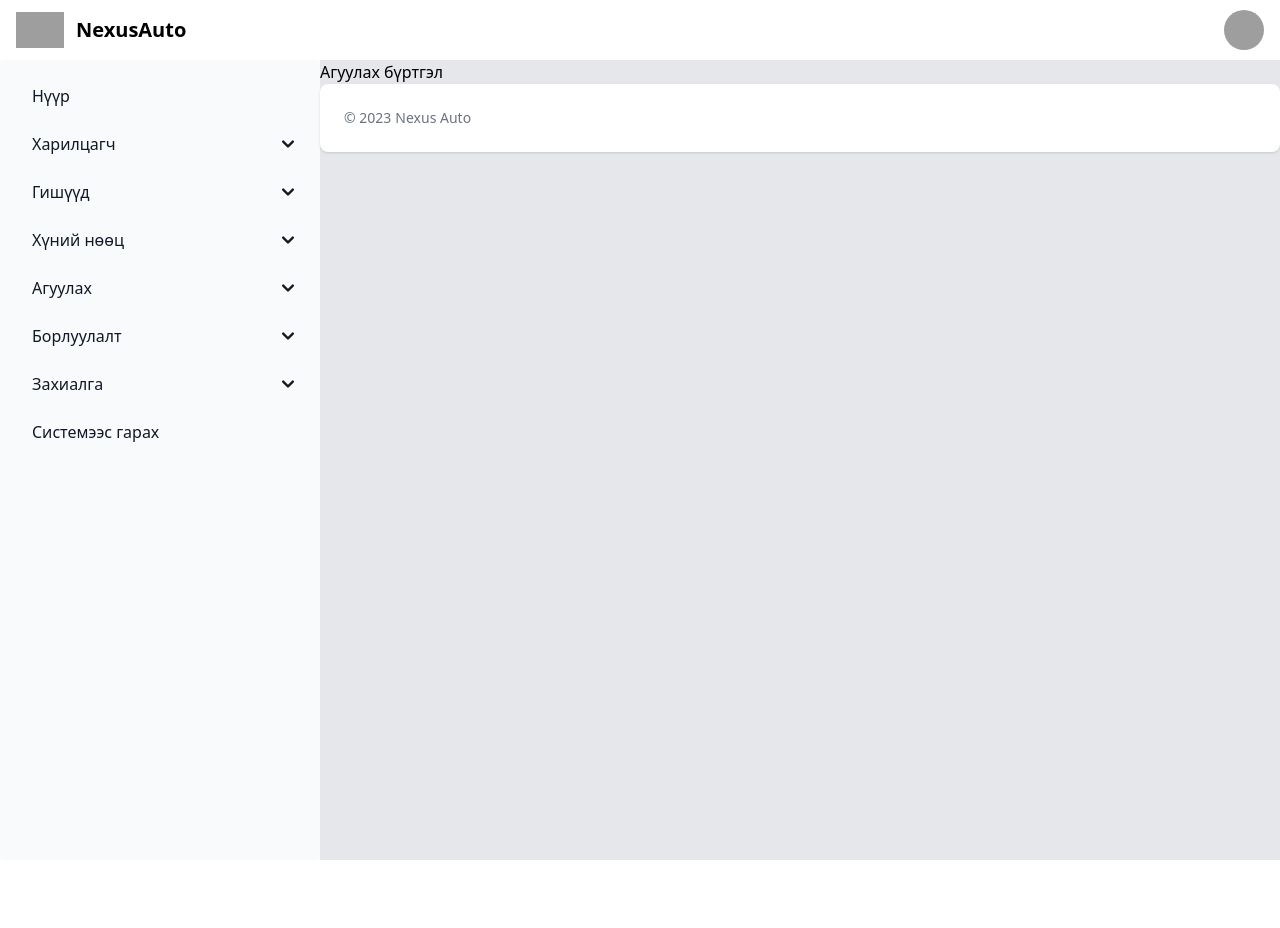
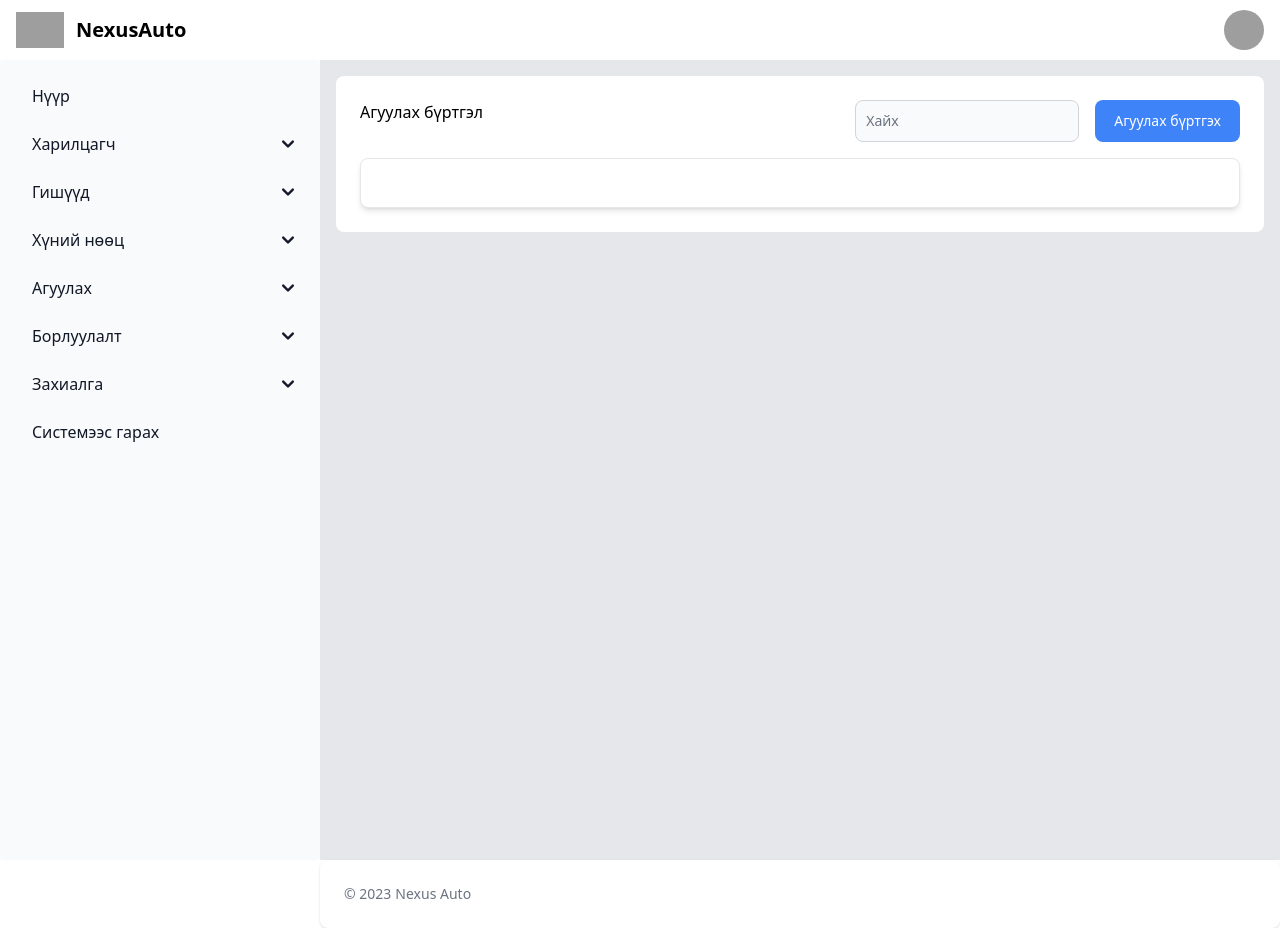
Before and after one commit to Bsodkhuu/systemly_front, a React (Vite) app: page /warehouse in a window 1280 px wide. Before the commit the page ends 860 px from the top, so only its background shows below. Built offline with nearby package versions, Linux system fonts and the light colour scheme; grey boxes are pictures that could not be loaded.

Commit message:
zasah zuils

```diff
--- a/src/pages/Warehouse/index.jsx
+++ b/src/pages/Warehouse/index.jsx
@@ -1,11 +1,91 @@
-import Layout from "../../components/layout";
-const Warehouse = () =>
-{
-    return(
-        <Layout>
-          <h1>Агуулах бүртгэл</h1>
-        </Layout>
+import {
+    Button,
+    FileInput,
+    Label,
+    Modal,
+    TextInput,Card
+  } from "flowbite-react";
+  import Layout from "../../components/layout";
+  import { FontAwesomeIcon } from "@fortawesome/react-fontawesome";
+  import { faPenToSquare } from "@fortawesome/free-solid-svg-icons";
+  import { faTrash } from "@fortawesome/free-solid-svg-icons";
+  import { useState } from "react";
+
+  const Warehouse = () => {
+    const [showModal, setShowModal] = useState(false);
+
+    function openModal() {
+      setShowModal(true);
+    }
+
+    function closeModal() {
+      setShowModal(false);
+    }
+
+    function createwarehouse() {
+      // fetch('/api/customer')
+      setShowModal(false);
+    }
+
+    return (
+      <Layout>
+        <Modal show={showModal} onClose={closeModal}>
+          <Modal.Header>Бараа нэмэх</Modal.Header>
+          <Modal.Body>
+            <form className="flex flex-col gap-4 max-h-96 overflow-y-auto">
+
+              <div className="flex gap-4">
+                <div className="w-1/2">
+                  <div className="mb-2 block">
+                    <Label htmlFor="brand_name" value="Брендын нэр" />
+                  </div>
+                  <TextInput id="brand_name" />
+                </div>
+                <div className="w-1/2">
+                  <div className="mb-2 block">
+                    <Label htmlFor="logo" value="Лого" />
+                  </div>
+                  <FileInput id="logo" />
+                </div>
+              </div>
+              <div className="flex gap-4">
+                <div className="w-1/2">
+                  <div className="mb-2 block">
+                    <Label htmlFor="part_number" value="Партын дугаар" />
+                  </div>
+                  <TextInput id="part_number" />
+                </div>
+
+              </div>
+            </form>
+          </Modal.Body>
+          <Modal.Footer>
+            <Button onClick={closeModal} className="bg-gray-400">
+              Буцах
+            </Button>
+            <Button onClick={createwarehouse} className="bg-blue-500">
+              Хадгалах
+            </Button>
+          </Modal.Footer>
+        </Modal>
+        <div className="p-4 bg-gray-200 h-screen w-full">
+          <div className="bg-white p-6 rounded-lg">
+            <div className="flex justify-between mb-4">
+              <h1 className="text-1xl">Агуулах бүртгэл</h1>
+              <div className="flex gap-4">
+                <TextInput id="search" type="search" placeholder="Хайх" />
+                <Button className="bg-blue-500" onClick={openModal}>
+                  Агуулах бүртгэх
+                </Button>
+              </div>
+            </div>
+           <Card>
+
+           </Card>
+          </div>
+        </div>
+      </Layout>
     );
-}
+  };
 
-export default Warehouse;
+  export default Warehouse;
```
